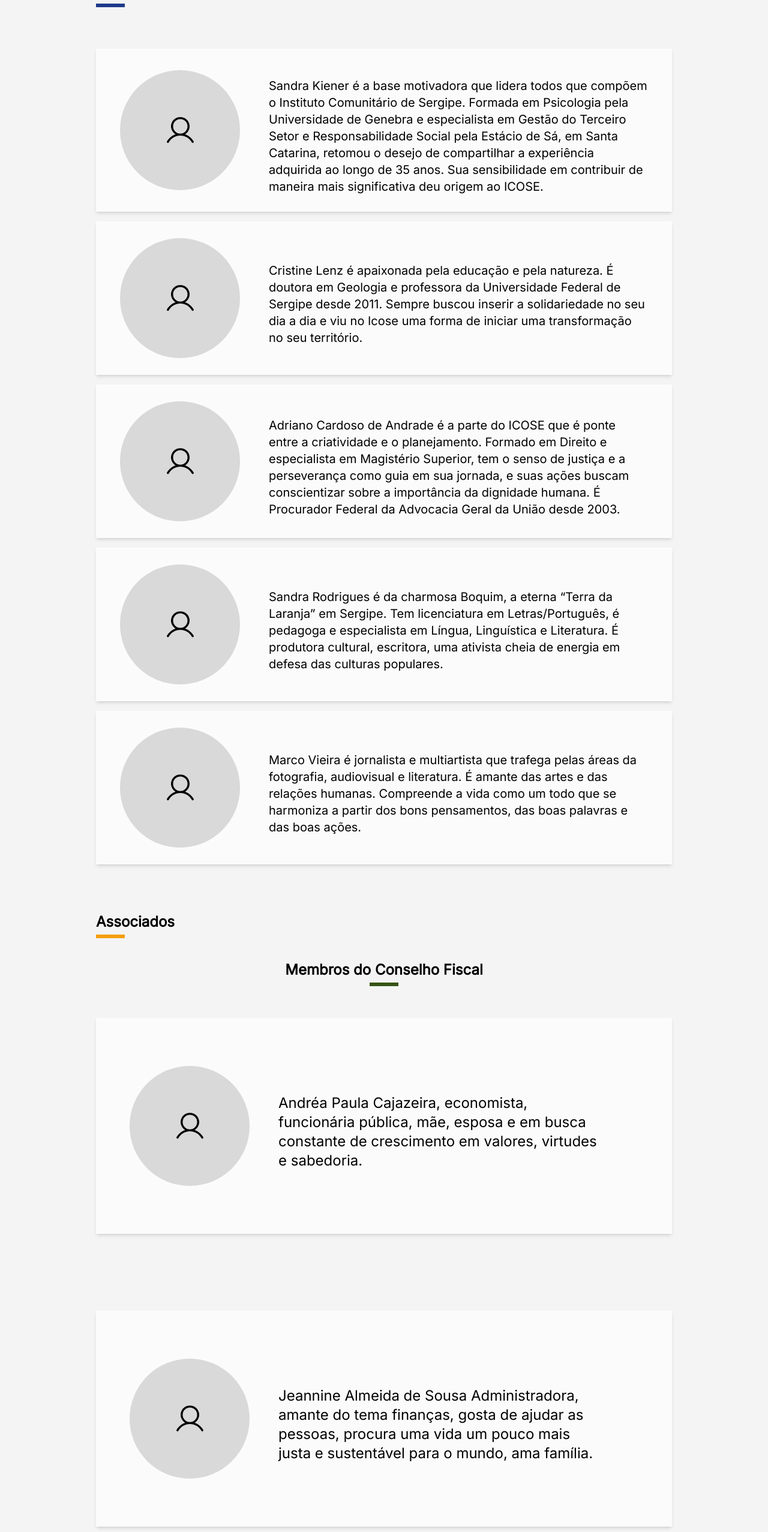
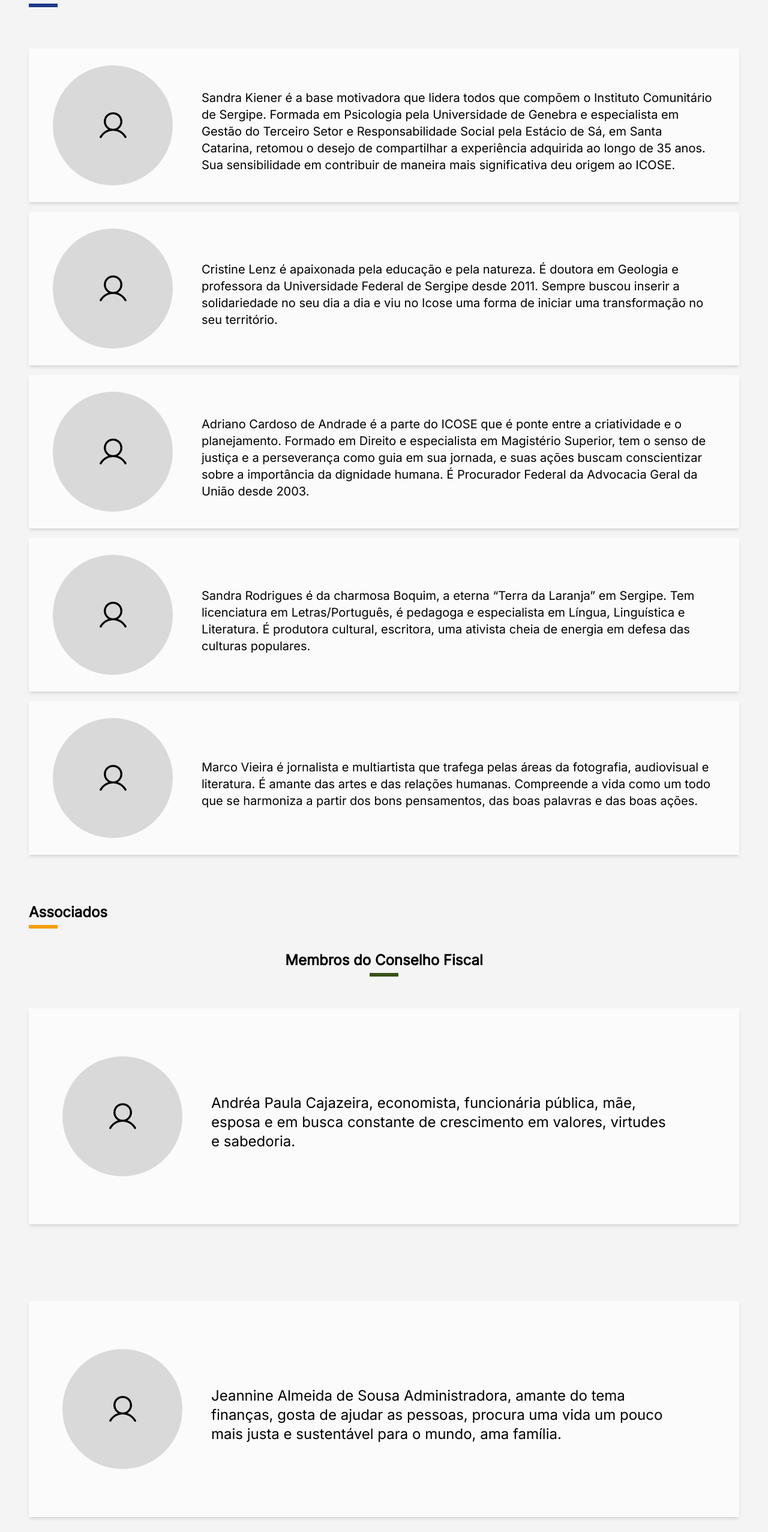
Before and after one commit to softeam-org/icose-web, a React (Vite) app: page /sobre in a window 1280 px wide. Shown: the part 243-2797 px from the top of the page at 60% size. Built offline with nearby package versions, Linux system fonts and the light colour scheme.

Commit message:
adiciona padrão de largura do projeto nas seções

```diff
--- a/src/Pages/Sobre.jsx
+++ b/src/Pages/Sobre.jsx
@@ -7,8 +7,9 @@ import VolunteerCards from "../components/About/VolunteerCards";
 
 function About() {
   return (
-    <div className="flex-1 flex flex-col bg-background-section justify-center items-center text-5xl w-full">
-      <section className="flex flex-col w-9/12 space-y-20 pt-24 pb-20">
+    <div className="bg-background-section w-full">
+      <div className="flex items-center justify-center flex-col mx-auto max-w-[110rem] px-12">
+        <section className="flex flex-col space-y-20 pt-24 pb-20">
           <Title
             color = "standed-blue."
             content={"Governança:"}
@@ -36,7 +37,7 @@ function About() {
             />
           </div>
         </section>
-      <section className="flex flex-col w-9/12">
+        <section className="flex flex-col">
           <Title
             color = "#F59E0B"
             content={"Associados"}
@@ -65,7 +66,7 @@ function About() {
             />
           </div>
         </section>
-      <section className="mb-28 w-9/12">
+        <section className="w-full mb-28">
           <div className="mb-8">
             <Title
               color = "#365314"
@@ -81,6 +82,7 @@ function About() {
           </div>
         </section>
       </div>
+    </div>
   );
 };
 
```
Lines whose indentation alone changed are shown as unchanged.
